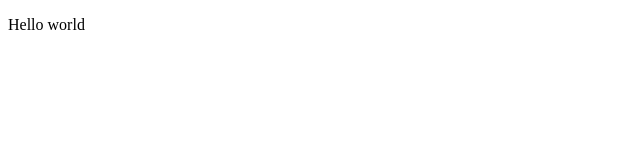
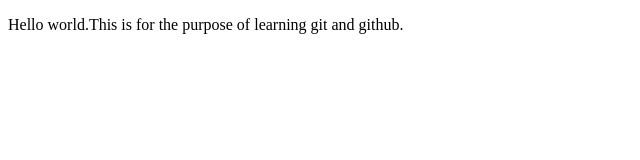
Before and after one commit to user-anonymous-25/my-first-project, a plain HTML site: page index.html in a window 1280 px wide. Shown: the whole page, without its empty margins (0-640 px from the left). Drawn offline with Linux system fonts and the light colour scheme.

Commit message:
File 1 updated

```diff
--- a/index.html
+++ b/index.html
@@ -7,6 +7,6 @@
     <title>Document</title>
 </head>
 <body>
-    <p>Hello world</p>
+    <p>Hello world.This is for the purpose of learning git and github.</p>
 </body>
 </html>
```
